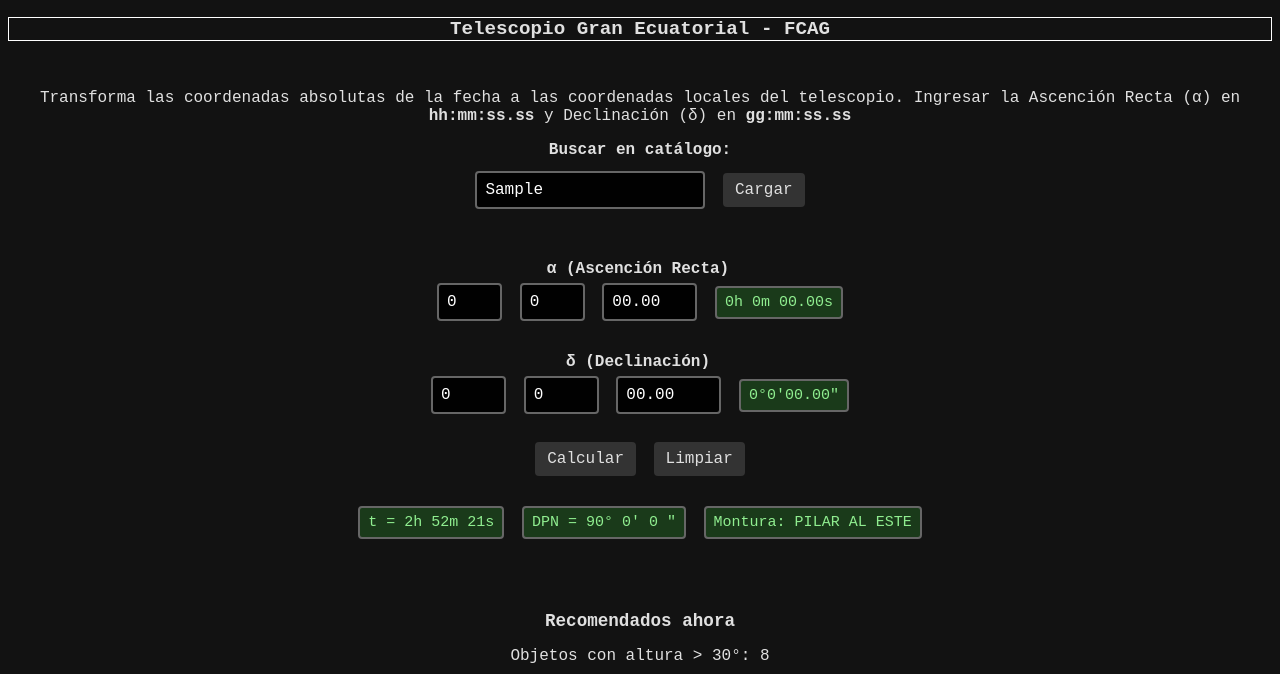
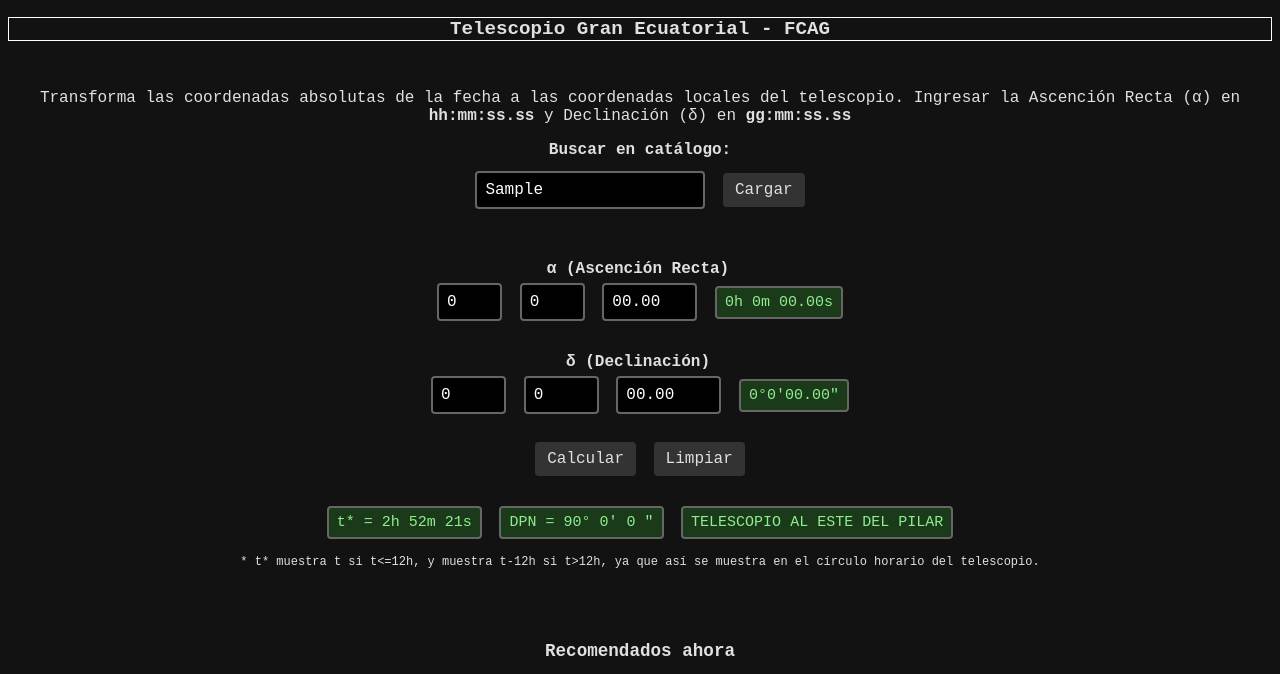
Before and after one commit to juanserrano90/ekuator, a plain HTML site: page index.html in a window 1280 px wide. Both pictures are taken after typing "Sample" into the empty fields and a click on the button "Calcular". Shown: the part 118-792 px from the top of the page. Drawn offline with Linux system fonts and the light colour scheme.

Commit message:
fix mount message

```diff
--- a/index.html
+++ b/index.html
@@ -744,10 +744,10 @@
 
     // Determine mount pillar position
     var displayT = t;
-    var pillarPosition = "ESTE";
+    var pillarMessage = "TELESCOPIO AL ESTE DEL PILAR";
     if (t > 12) {
       displayT = t - 12;
-      pillarPosition = "OESTE";
+      pillarMessage = "TELESCOPIO AL OESTE DEL PILAR";
     }
 
     // compute hour angle in hours, minutes and seconds
@@ -767,9 +767,10 @@
     dpn = dpn - min;
     dpn = dpn * 60;
     sec = Math.floor(dpn);
-    document.getElementById("show_t").innerHTML = "t = " + hour + 'h ' + minute + 'm ' + second + 's';
+    document.getElementById("show_t").innerHTML = "t* = " + hour + 'h ' + minute + 'm ' + second + 's';
     document.getElementById("show_dpn").innerHTML = "DPN = " + deg + '° ' + min + '′ ' + sec +' ″';
-    document.getElementById("show_pillar").innerHTML = "Montura: PILAR AL " + pillarPosition;
+    document.getElementById("show_pillar").innerHTML = pillarMessage;
+    document.getElementById("show_t_note").innerHTML = "* t* muestra t si t<=12h, y muestra t-12h si t>12h, ya que así se muestra en el círculo horario del telescopio.";
   }
 
   // script that shows the input to the side
@@ -789,6 +790,7 @@
         document.getElementById('show_t').innerHTML = '';
         document.getElementById('show_dpn').innerHTML = '';
         document.getElementById('show_pillar').innerHTML = '';
+        document.getElementById('show_t_note').innerHTML = '';
       if (document.getElementById('objectInfo')) {
         document.getElementById('objectInfo').innerHTML = '';
       }
@@ -888,6 +890,7 @@
 <output id="show_t">t = </output>
 <output id="show_dpn">DPN = </output>
 <output id="show_pillar"></output>
+<small id="show_t_note"></small>
 </form>
 </section>
 
```
